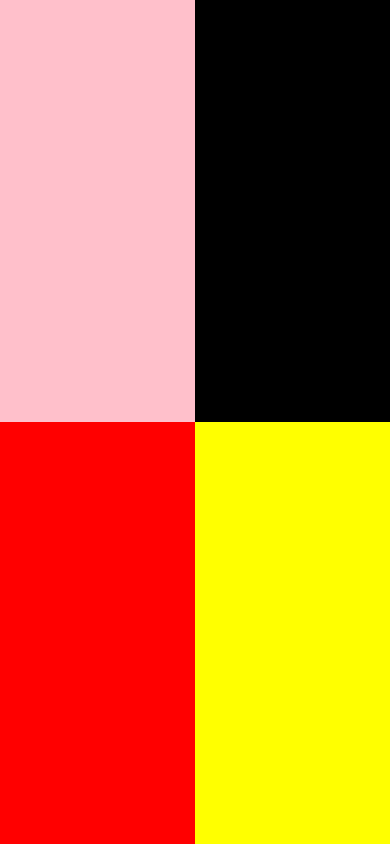
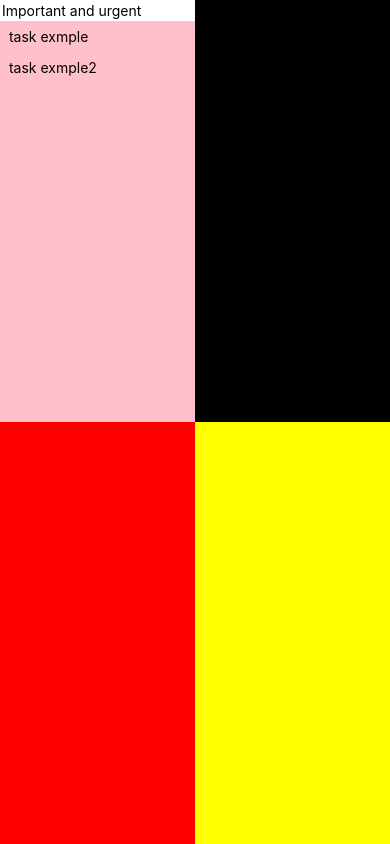
Before and after one commit to ilies-space/priority-matrix, a React Native app: screen / in a window 390 px wide. Built offline with nearby package versions, Linux system fonts and the light colour scheme.

Commit message:
List template

```diff
--- a/App.js
+++ b/App.js
@@ -1,9 +1,16 @@
 import React, {useState} from 'react';
-import {View, Text} from 'react-native';
+import {View, Text, FlatList, TouchableOpacity} from 'react-native';
 
 export default function App() {
   // variables  :
-  const [ImportantAndUrgent, setImportantAndUrgent] = useState([]);
+  const [ImportantAndUrgent, setImportantAndUrgent] = useState([
+    {
+      title: 'task exmple',
+    },
+    {
+      title: 'task exmple2',
+    },
+  ]);
   const [ImportantButNotUrgent, setImportantButNotUrgent] = useState([]);
   const [NotImportantButUrgent, setNotImportantButUrgent] = useState([]);
   const [NotImportantAndNotUrgent, setNotImportantAndNotUrgent] = useState([]);
@@ -20,12 +27,38 @@ export default function App() {
           backgroundColor: 'red',
           flexDirection: 'row',
         }}>
-        {/* 1 */}
+        {/* 1 : ImportantAndUrgent */}
         <View
           style={{
             flex: 1,
             backgroundColor: 'pink',
-          }}></View>
+          }}>
+          {/* Title  */}
+          <View style={{backgroundColor: 'white'}}>
+            <Text
+              style={{
+                padding: 2,
+              }}>
+              Important and urgent
+            </Text>
+          </View>
+          {/* List of items  */}
+          <FlatList
+            data={ImportantAndUrgent}
+            keyExtractor={(item, index) => index}
+            renderItem={({item}) => {
+              return (
+                <TouchableOpacity
+                  style={{
+                    padding: 5,
+                    marginVertical: 2,
+                  }}>
+                  <Text> {item.title} </Text>
+                </TouchableOpacity>
+              );
+            }}
+          />
+        </View>
 
         {/* 2 */}
         <View
```
